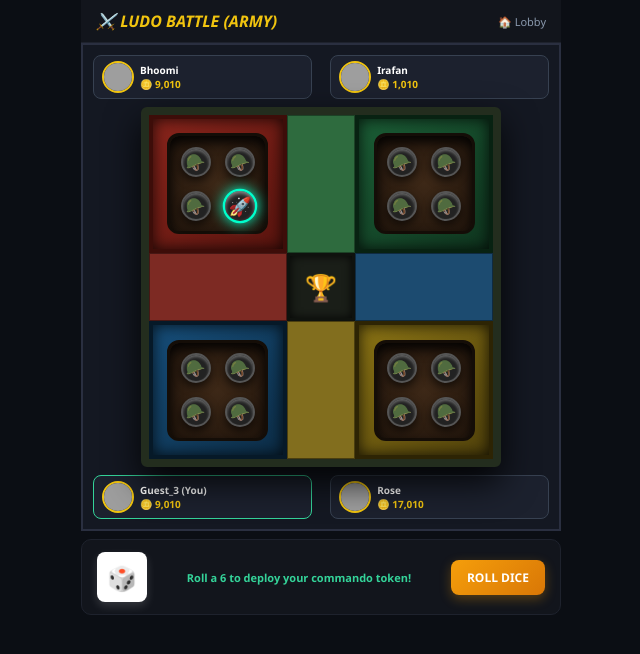
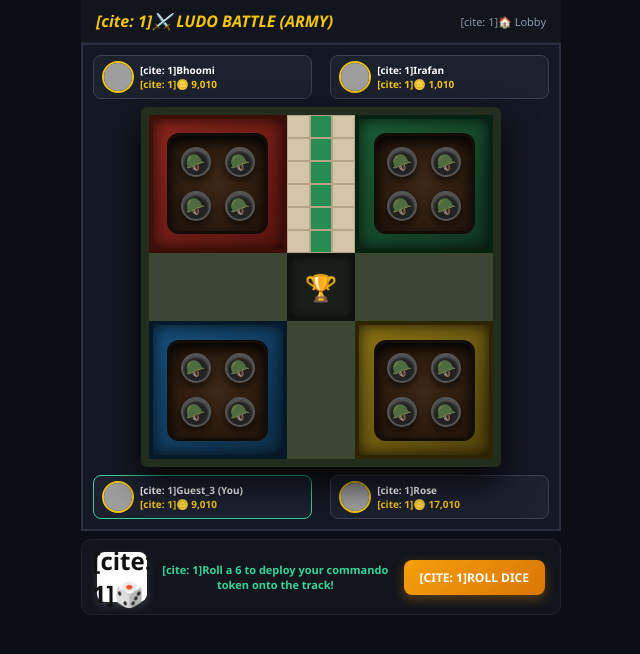
Before and after one commit to harshit-ydv001/fm4bat, a FastAPI app: template templates/ludo.html in a window 1280 px wide. Shown: the top 654 px of the page, without its empty margins (319-959 px from the left). Run offline with FastAPI, Linux system fonts and the light colour scheme; the template is opened without the code that fills it, so the values that code supplies are empty; grey boxes are pictures that could not be loaded.

Commit message:
add playable track path cells for token walking movement

```diff
--- a/templates/ludo.html
+++ b/templates/ludo.html
@@ -111,12 +111,6 @@
             display: flex; justify-content: center; align-items: center; font-size: 16px;
             box-shadow: 0 4px 8px rgba(0,0,0,0.6), inset 0 2px 3px rgba(255,255,255,0.3);
             border: 2px solid #555; cursor: pointer;
-            transition: transform 0.2s;
-        }
-        .token-helmet.active-commando {
-            border-color: #00ffcc;
-            box-shadow: 0 0 12px #00ffcc, inset 0 2px 4px rgba(255,255,255,0.5);
-            transform: scale(1.15);
         }
 
         .center-home {
@@ -127,10 +121,16 @@
             box-shadow: inset 0 0 10px rgba(0,0,0,0.8);
         }
 
-        .path-v-top { grid-column: 7 / 10; grid-row: 1 / 7; background: #2e6b3e; border: 1px solid #1c4226; }
-        .path-v-bottom { grid-column: 7 / 10; grid-row: 10 / 16; background: #826e1e; border: 1px solid #4a3e0f; }
-        .path-h-left { grid-column: 1 / 7; grid-row: 7 / 10; background: #7d2a23; border: 1px solid #471714; }
-        .path-h-right { grid-column: 10 / 16; grid-row: 7 / 10; background: #1c4b70; border: 1px solid #0f2b42; }
+        /* Playable Track Cells (Rashta) */
+        .track-cell {
+            background: #d4c5a9;
+            border: 1px solid #b5a485;
+            display: flex;
+            justify-content: center;
+            align-items: center;
+            font-size: 12px;
+        }
+        .track-cell.green-path { background: #278c52; }
 
         .control-panel {
             width: 100%; max-width: 480px;
@@ -159,42 +159,38 @@
 <body>
 
     <div class="navbar">
-        <a href="/dashboard" class="brand-logo">⚔️ LUDO BATTLE (ARMY)</a>
-        <a href="/dashboard" style="color: #8a99ad; text-decoration: none; font-size: 11px;">🏠 Lobby</a>
+        <a href="/dashboard" class="brand-logo">[cite: 1]⚔️ LUDO BATTLE (ARMY)</a>
+        <a href="/dashboard" style="color: #8a99ad; text-decoration: none; font-size: 11px;">[cite: 1]🏠 Lobby</a>
     </div>
 
     <div class="ludo-container">
-        <!-- Top Players -->
         <div class="players-row">
             <div class="player-card">
                 <img src="https://images.unsplash.com/photo-1494790108377-be9c29b29330?w=100" class="player-avatar" alt="Bhoomi">
                 <div class="player-info">
-                    <span class="player-name">Bhoomi</span>
-                    <span class="player-coins">🪙 9,010</span>
+                    <span class="player-name">[cite: 1]Bhoomi</span>
+                    <span class="player-coins">[cite: 1]🪙 9,010</span>
                 </div>
             </div>
             <div class="player-card">
                 <img src="https://images.unsplash.com/photo-1507003211169-0a1dd7228f2d?w=100" class="player-avatar" alt="Irafan">
                 <div class="player-info">
-                    <span class="player-name">Irafan</span>
-                    <span class="player-coins">🪙 1,010</span>
+                    <span class="player-name">[cite: 1]Irafan</span>
+                    <span class="player-coins">[cite: 1]🪙 1,010</span>
                 </div>
             </div>
         </div>
 
-        <!-- Army Battle Ludo Board -->
         <div class="board">
-            <!-- Red Base -->
             <div class="base-red">
                 <div class="bunker-box">
                     <div class="token-helmet">🪖</div>
                     <div class="token-helmet">🪖</div>
                     <div class="token-helmet">🪖</div>
-                    <div class="token-helmet active-commando" id="active-commando">🚀</div>
+                    <div class="token-helmet" id="token-4">🪖</div>
                 </div>
             </div>
 
-            <!-- Green Base -->
             <div class="base-green">
                 <div class="bunker-box">
                     <div class="token-helmet">🪖</div>
@@ -204,14 +200,8 @@
                 </div>
             </div>
 
-            <!-- Cross Paths & Center -->
-            <div class="path-v-top"></div>
-            <div class="path-h-left"></div>
             <div class="center-home">🏆</div>
-            <div class="path-h-right"></div>
-            <div class="path-v-bottom"></div>
 
-            <!-- Blue Base -->
             <div class="base-blue">
                 <div class="bunker-box">
                     <div class="token-helmet">🪖</div>
@@ -221,7 +211,6 @@
                 </div>
             </div>
 
-            <!-- Yellow Base -->
             <div class="base-yellow">
                 <div class="bunker-box">
                     <div class="token-helmet">🪖</div>
@@ -230,43 +219,66 @@
                     <div class="token-helmet">🪖</div>
                 </div>
             </div>
+
+            <!-- Track Cells (Rashta) -->
+            <div class="track-cell" style="grid-column: 7; grid-row: 1;"></div>
+            <div class="track-cell green-path" style="grid-column: 8; grid-row: 1;" id="cell-1"></div>
+            <div class="track-cell" style="grid-column: 9; grid-row: 1;"></div>
+
+            <div class="track-cell" style="grid-column: 7; grid-row: 2;"></div>
+            <div class="track-cell green-path" style="grid-column: 8; grid-row: 2;" id="cell-2"></div>
+            <div class="track-cell" style="grid-column: 9; grid-row: 2;"></div>
+
+            <div class="track-cell" style="grid-column: 7; grid-row: 3;"></div>
+            <div class="track-cell green-path" style="grid-column: 8; grid-row: 3;" id="cell-3"></div>
+            <div class="track-cell" style="grid-column: 9; grid-row: 3;"></div>
+
+            <div class="track-cell" style="grid-column: 7; grid-row: 4;"></div>
+            <div class="track-cell green-path" style="grid-column: 8; grid-row: 4;" id="cell-4"></div>
+            <div class="track-cell" style="grid-column: 9; grid-row: 4;"></div>
+
+            <div class="track-cell" style="grid-column: 7; grid-row: 5;"></div>
+            <div class="track-cell green-path" style="grid-column: 8; grid-row: 5;" id="cell-5"></div>
+            <div class="track-cell" style="grid-column: 9; grid-row: 5;"></div>
+
+            <div class="track-cell" style="grid-column: 7; grid-row: 6;"></div>
+            <div class="track-cell green-path" style="grid-column: 8; grid-row: 6;" id="cell-6"></div>
+            <div class="track-cell" style="grid-column: 9; grid-row: 6;"></div>
         </div>
 
-        <!-- Bottom Players -->
         <div class="players-row" style="margin-top: 8px; margin-bottom: 0;">
             <div class="player-card" style="border-color: #34d399;">
                 <img src="https://images.unsplash.com/photo-1535713875002-d1d0cf377fde?w=100" class="player-avatar" alt="Guest_3">
                 <div class="player-info">
-                    <span class="player-name">Guest_3 (You)</span>
-                    <span class="player-coins">🪙 9,010</span>
+                    <span class="player-name">[cite: 1]Guest_3 (You)</span>
+                    <span class="player-coins">[cite: 1]🪙 9,010</span>
                 </div>
             </div>
             <div class="player-card">
                 <img src="https://images.unsplash.com/photo-1534528741775-53994a69daeb?w=100" class="player-avatar" alt="Rose">
                 <div class="player-info">
-                    <span class="player-name">Rose</span>
-                    <span class="player-coins">🪙 17,010</span>
+                    <span class="player-name">[cite: 1]Rose</span>
+                    <span class="player-coins">[cite: 1]🪙 17,010</span>
                 </div>
             </div>
         </div>
     </div>
 
-    <!-- Controls & Dice -->
     <div class="control-panel">
-        <div class="dice-box" id="dice-value">🎲</div>
-        <div class="status-msg" id="game-status">Roll a 6 to deploy your commando token!</div>
-        <button class="roll-btn" id="roll-dice-btn" onclick="rollDice()">Roll Dice</button>
+        <div class="dice-box" id="dice-value">[cite: 1]🎲</div>
+        <div class="status-msg" id="game-status">[cite: 1]Roll a 6 to deploy your commando token onto the track!</div>
+        <button class="roll-btn" id="roll-dice-btn" onclick="rollDice()">[cite: 1]Roll Dice</button>
     </div>
 
     <script>
-        let commandoOut = false;
-        let progressSteps = 0;
+        let currentPos = 0;
+        const maxTrackSteps = 6;
 
         function rollDice() {
             const diceEl = document.getElementById("dice-value");
             const statusEl = document.getElementById("game-status");
             const rollBtn = document.getElementById("roll-dice-btn");
-            const commandoToken = document.getElementById("active-commando");
+            const token4 = document.getElementById("token-4");
 
             rollBtn.disabled = true;
             let rollAnim = setInterval(() => {
@@ -278,23 +290,32 @@
                 let roll = Math.floor(Math.random() * 6) + 1;
                 diceEl.innerText = roll;
 
-                if (!commandoOut) {
+                if (currentPos === 0) {
                     if (roll === 6) {
-                        commandoOut = true;
-                        commandoToken.innerText = "👑";
-                        statusEl.innerText = `Rolled 6! Commando deployed into battle zone!`;
+                        currentPos = 1;
+                        token4.innerHTML = "";
+                        document.getElementById("cell-6").innerHTML = "🚀";
+                        statusEl.innerText = `Rolled 6! Commando deployed onto the track path!`;
                     } else {
-                        statusEl.innerText = `Rolled ${roll}. Need 6 to deploy commando!`;
+                        statusEl.innerText = `Rolled ${roll}. Need a 6 to exit base!`;
                     }
                 } else {
-                    progressSteps += roll;
-                    if (progressSteps >= 5) {
-                        statusEl.innerText = `🎉 Victory! Commando secured the Trophy! Won 500 Coins!`;
+                    let prevCellId = maxTrackSteps - currentPos + 1;
+                    if(prevCellId >= 1 && prevCellId <= 6) {
+                        document.getElementById(`cell-${prevCellId}`).innerHTML = "";
+                    }
+
+                    currentPos += roll;
+                    if (currentPos >= maxTrackSteps) {
+                        document.getElementById("cell-1").innerHTML = "👑";
+                        statusEl.innerText = `🎉 Victory! Commando reached Trophy Home! Won 500 Coins!`;
                         setTimeout(() => {
                             window.location.href = "/dashboard";
                         }, 1500);
                     } else {
-                        statusEl.innerText = `Rolled ${roll}. Advanced to checkpoint ${progressSteps}/5!`;
+                        let newCellId = maxTrackSteps - currentPos + 1;
+                        document.getElementById(`cell-${newCellId}`).innerHTML = "🚀";
+                        statusEl.innerText = `Rolled ${roll}. Moving along the track path!`;
                     }
                 }
                 rollBtn.disabled = false;
```
